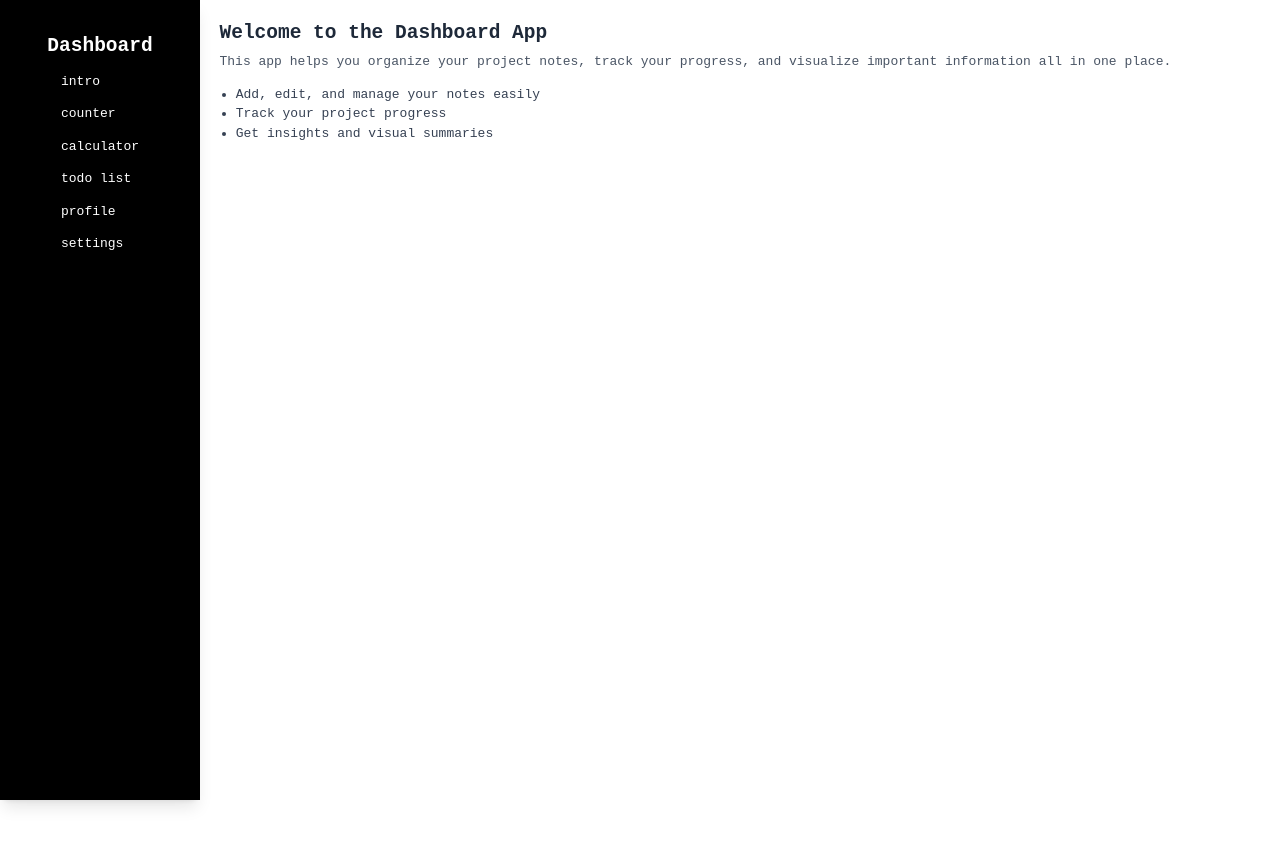
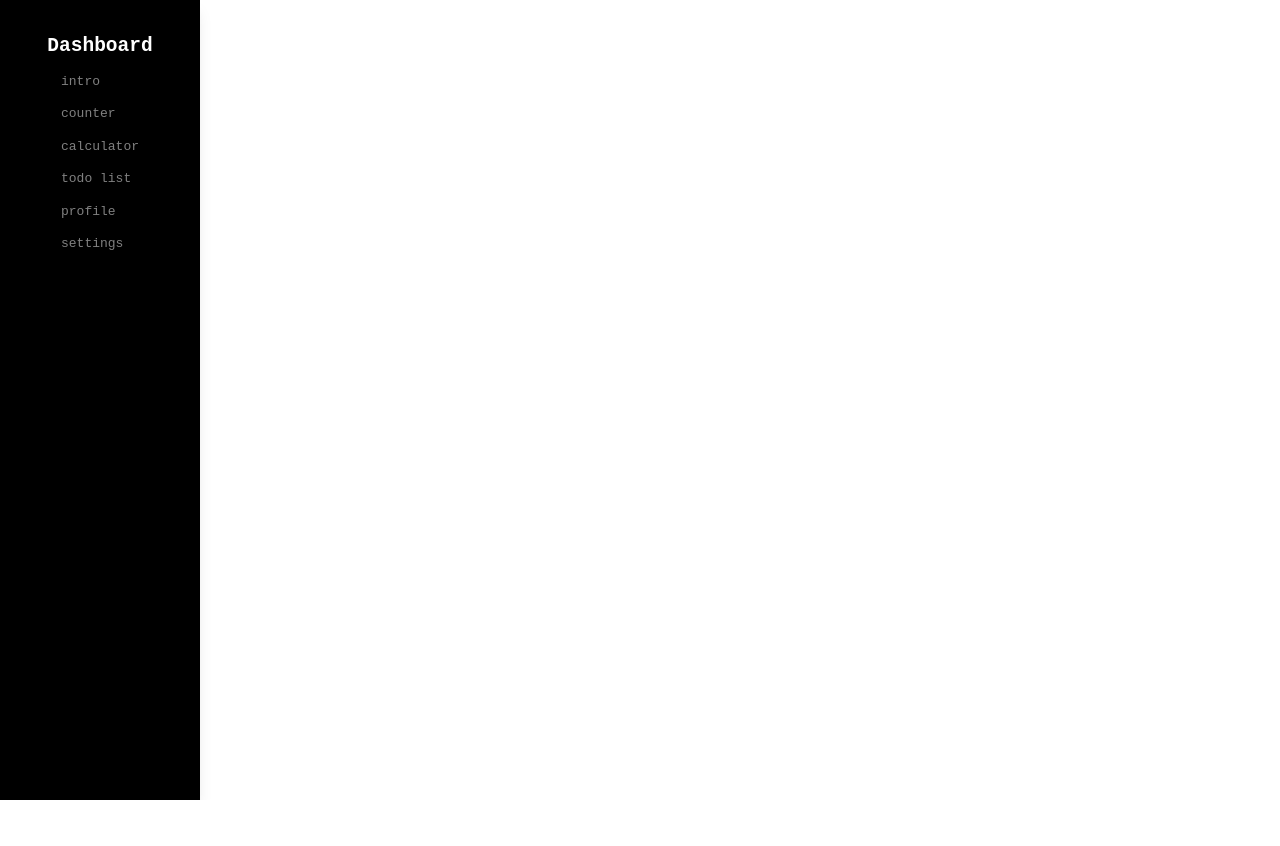
Before and after one commit to AvinashKumar3000/project-notes, a React (Vite) app: page /dashboard in a window 1280 px wide. Shown: the top 846 px of the page. After the commit the page ends 800 px from the top, so only its background shows below. Built offline with nearby package versions, Linux system fonts and the light colour scheme; the HTML template or start-up script is replaced by a standard one.

Commit message:
updated latest code 24-05-2025 14:57:10.94

```diff
--- a/src/layouts/DashboardLayouts.jsx
+++ b/src/layouts/DashboardLayouts.jsx
@@ -24,7 +24,7 @@ export default function DashboardLayouts() {
                                 <Link
                                     key={index}
                                     to={value.path}
-                                    style={location.path === value.path ? STYLE.active : {}}
+                                    style={location.pathname === value.path ? STYLE.active : STYLE.inactive}
                                     className="block px-4  rounded hover:underline hover:text-white transition"
                                 >
                                     {value.text}
@@ -47,5 +47,8 @@ export default function DashboardLayouts() {
 const STYLE = {
     active: {
         color: "white"
+    },
+    inactive: {
+        color: "gray"
     }
 };
--- a/src/routes/AppRoutes.jsx
+++ b/src/routes/AppRoutes.jsx
@@ -22,7 +22,6 @@ export default function AppRoutes() {
         <Route path="/sign-up" element={<SignUp />} />
       </Route>
       <Route path="/dashboard" element={<DashboardLayouts />}>
-        <Route index element={<Intro />} />
         <Route path="/dashboard/intro" element={<Intro />} />
         <Route path="/dashboard/counter" element={<Counter />} />
         <Route path="/dashboard/calc" element={<Calculator />} />
```
